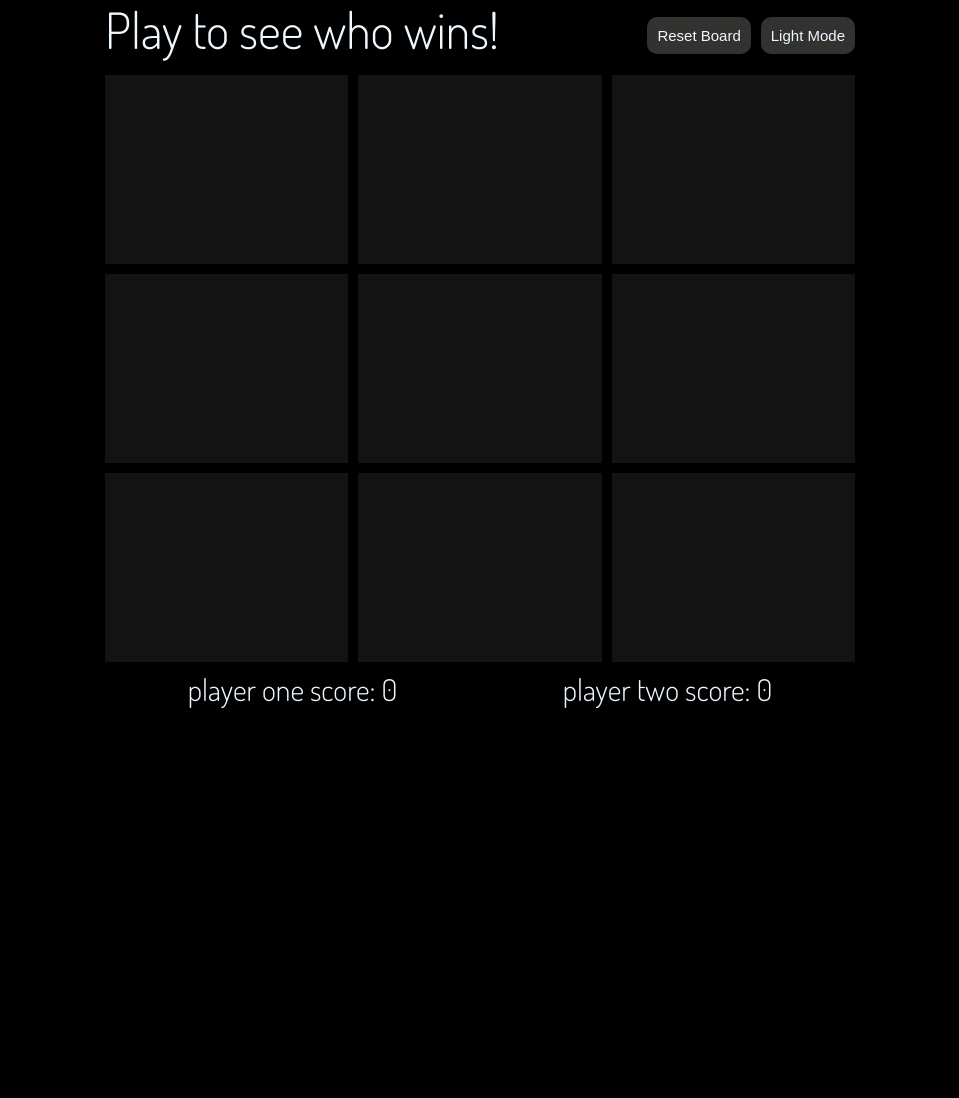
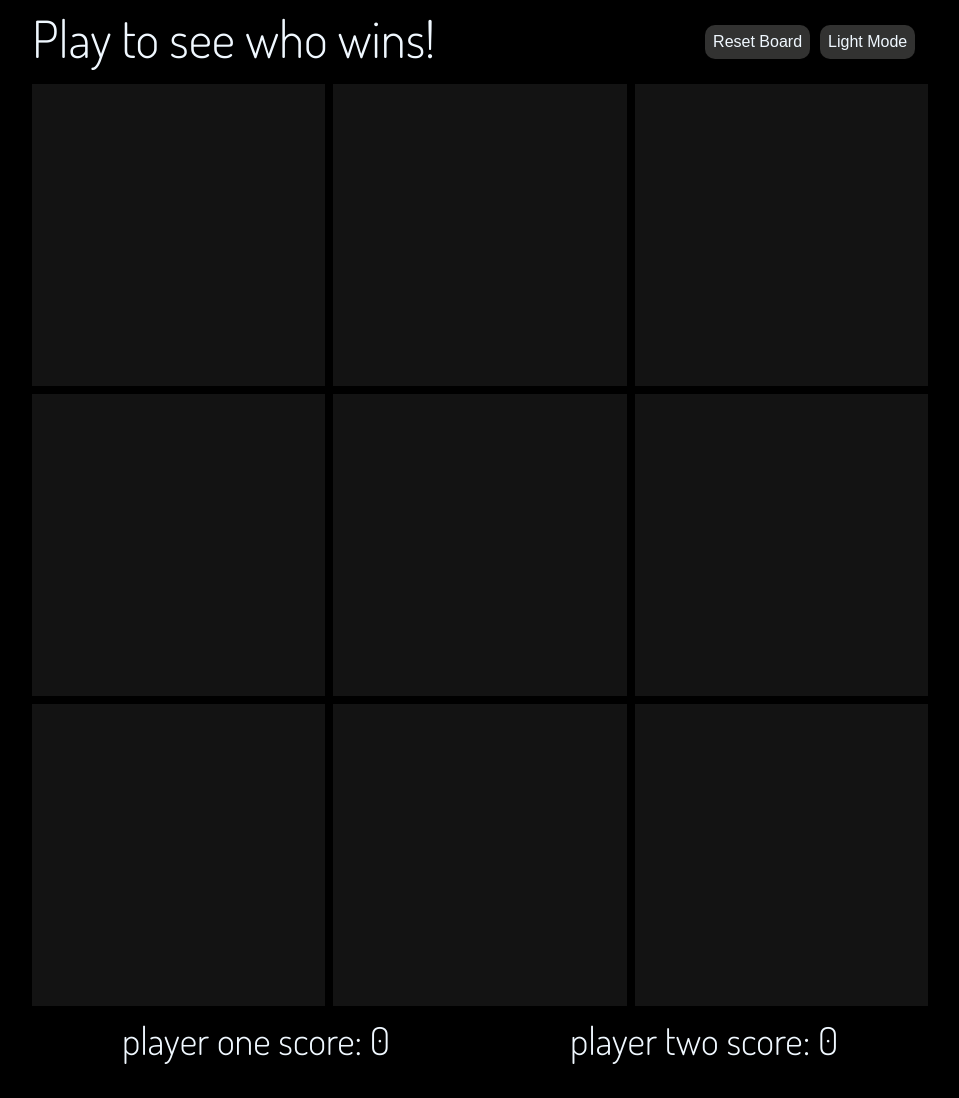
Before and after one commit to oldbettie/tictactoe, a plain HTML site: page index.html in a window 1280 px wide. Shown: the whole page, without its empty margins (160-1119 px from the left). Before the commit the page ends 800 px from the top, so only its background shows below. Drawn offline with Linux system fonts and the light colour scheme.

Commit message:
v1 tictactoe

```diff
--- a/styles.css
+++ b/styles.css
@@ -1,7 +1,7 @@
 body {
 	margin: 0;
 	padding: 0;
-	font-size: 50px;
+	font-size: 4vw;
 	text-align: center;
 	font-family: "Dosis", sans-serif;
 	line-height: 1.8;
@@ -15,16 +15,15 @@ body {
 }
 .button-container {
 	display: flex;
-	margin 5px 5px;
-
+	margin: 1vw 1vw;
 }
 button {
-	margin-top: 10px;
-	margin-left: -40px;
-	font-size: 15px;
+	margin-top: 1vh;
+	margin-left: 4vw;
+	font-size: 2vh;
 	background-color: rgb(50, 50, 49);
 	color: aliceblue;
-	padding: 10px 10px;
+	padding: 1vh 1vh;
 	margin-left: 10px;
 	border-radius: 10px;
 	border-style: none;
@@ -37,24 +36,24 @@ button:hover {
 	cursor: pointer;
 }
 .grid-container {
-	max-width: 750px;
-	max-height: 750px;
+	max-width: 70vw;
+	max-height: 90vw;
 	margin: 0 auto;
 	display: grid;
-	grid-template-rows: 1fr 8fr 1fr;
-	margin-top: -15px;
+	grid-template-rows: 1fr 10fr 1fr;
+	margin-top: -1vh;
 }
 .game-board {
 	display: grid;
 	grid-template-columns: 1fr 1fr 1fr;
 	grid-template-rows: 1fr 1fr 1fr;
-	gap: 10px;
+	gap: 1vh;
 }
 .gamesq {
 	display: flex;
 	justify-content: center;
 	width: 100%;
-	font-size: 100px;
+	font-size: 12vh;
 	background-color: rgb(19, 19, 19);
 }
 .gamesq:hover {
@@ -67,7 +66,7 @@ button:hover {
 }
 .bottom-grid {
 	display: flex;
-	font-size: 30px;
+	font-size: 3vw;
 	justify-content: start;
 }
 .bottom-grid > div {
```
